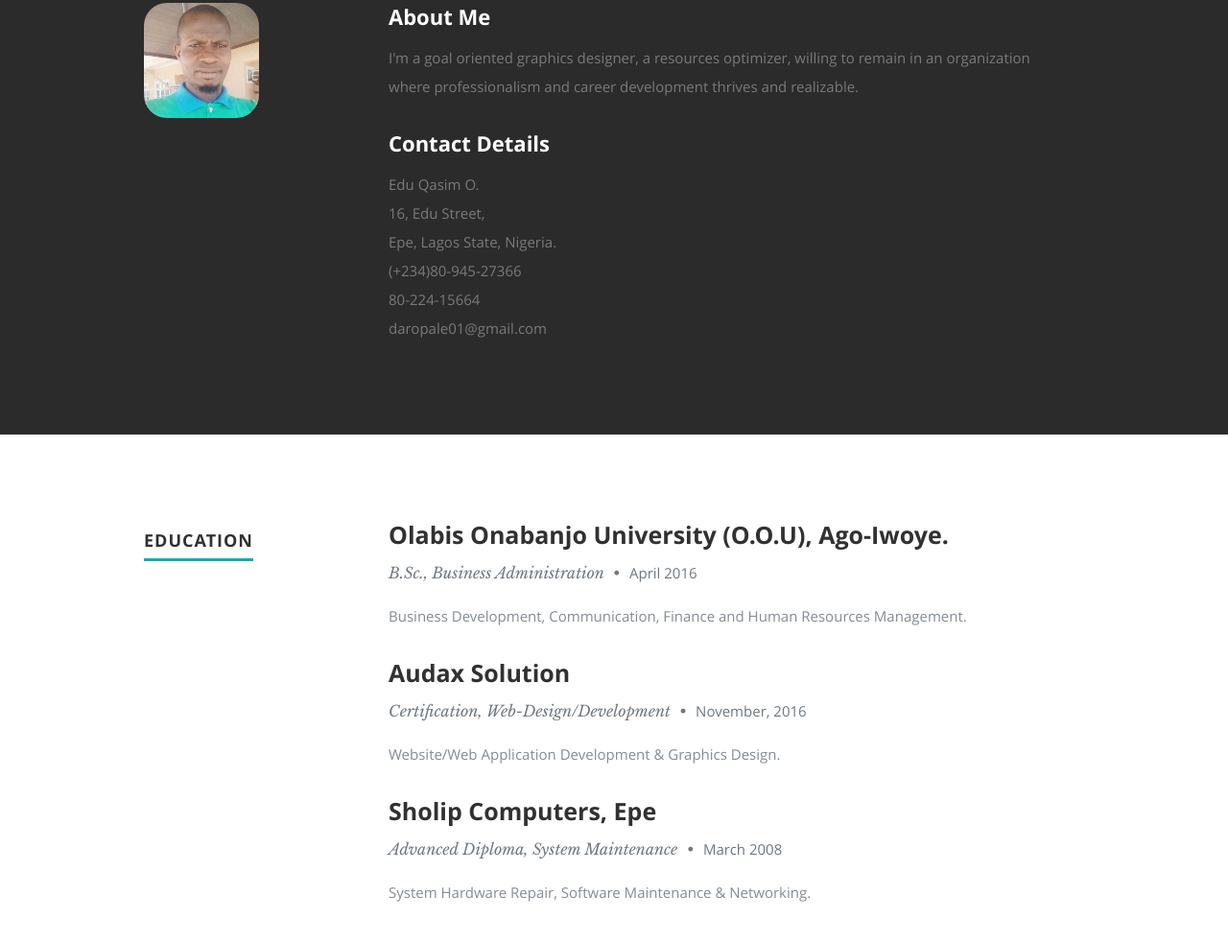
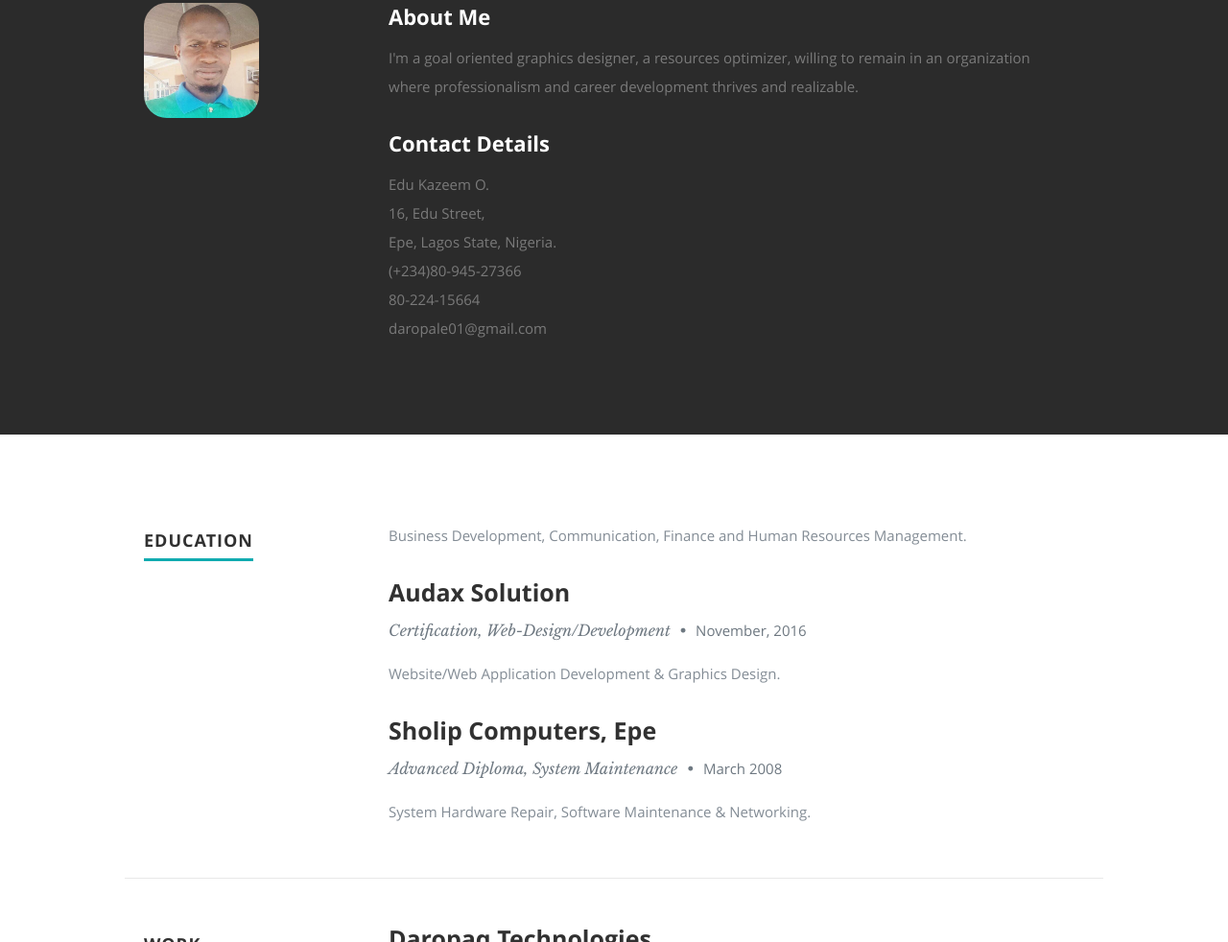
Before and after one commit to Daropaq01/Daropaq01.github.io, a plain HTML site: page My Portfolio/index.html in a window 1280 px wide. Shown: the part 893-1875 px from the top of the page at 96% size. Drawn offline with nearby package versions, Linux system fonts and the light colour scheme.

Commit message:
Update index.html

```diff
--- a/My Portfolio/index.html
+++ b/My Portfolio/index.html
@@ -105,7 +105,7 @@
 
                   <h2>Contact Details</h2>
                   <p class="address">
-						   <span>Edu Qasim O.</span><br>
+						   <span>Edu Kazeem O.</span><br>
 						   <span>16, Edu Street,<br>
 						         Epe, Lagos State, Nigeria.
                      </span><br>
@@ -143,9 +143,6 @@
             <div class="row item">
 
                <div class="twelve columns">
-
-                  <h3>Olabis Onabanjo University (O.O.U), Ago-Iwoye.</h3>
-                  <p class="info">B.Sc., Business Administration <span>&bull;</span> <em class="date">April 2016</em></p>
 
                   <p>
                   Business Development, Communication, Finance and Human Resources Management.
```
